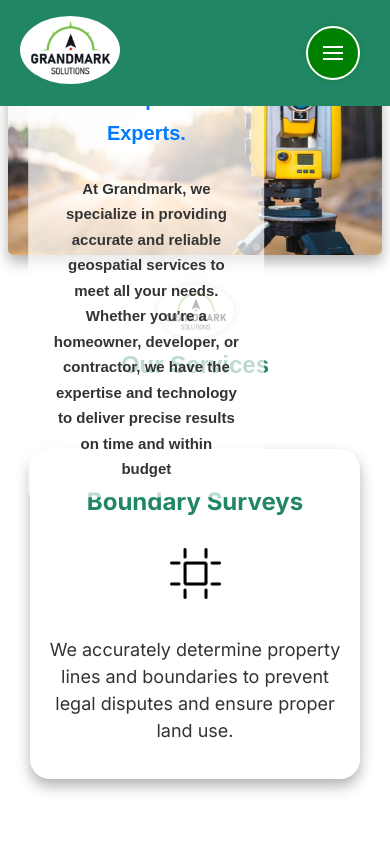
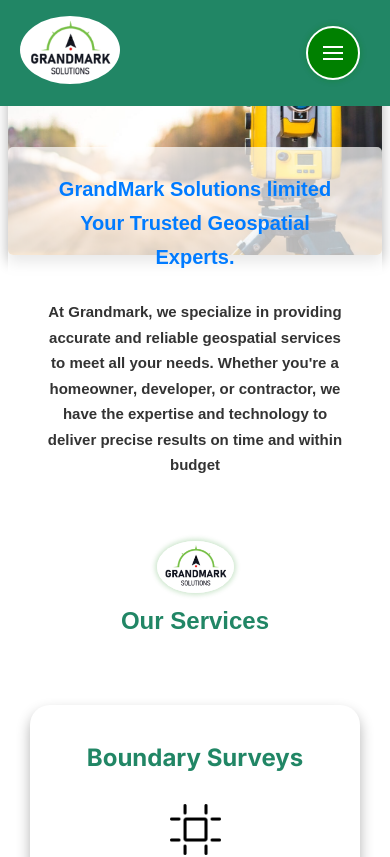
Before and after one commit to Pontuagi/grandMark-website, a Next.js app: page / in a window 390 px wide. Shown: the top 857 px of the page. Built offline with nearby package versions, Linux system fonts and the light colour scheme.

Commit message:
[fix: Responsiveness] - Made the home page more responsive.

```diff
--- a/src/app/indexPageClient.tsx
+++ b/src/app/indexPageClient.tsx
@@ -29,14 +29,26 @@
   align-items: center;
 `;
 
+const ImageCont = styled.div`
+  width: 100%;
+  position: relative;
+  display: flex;
+  align-items: center;
+  justify-content: center;
+
+  @media screen and (max-width: ${breakpoints.tablet}) {
+    flex-direction: column;
+    align-items: center;
+    margin-bottom: -170px;
+  }
+`;
+
 const HomeContainer = styled.div`
  position: absolute;
   display: flex;
   flex-direction: column;
   align-items: center;
   justify-content: center;
-  /*background-color: var(--blue);*/
-  /*padding: 20px;*/
   margin-top: 100px;
   top: 50%;
   left: 37%;
@@ -45,7 +57,11 @@
   transform: translate(-50%, -50%);
 
   @media screen and (max-width: ${breakpoints.tablet}) {
-    margin-bottom: 10px;
+    margin-top: 70px;
+    position: relative;
+    padding: 10px;
+    left: 50%;
+    top: 0;
   }
 `;
 
@@ -73,14 +89,6 @@
   }
 `;
 
-const ImageCont = styled.div`
-  width: 100%;
-  position: relative;
-  display: flex;
-  align-items: center;
-  justify-content: center;
-`;
-
 const HomeImage = styled.img`
   background-size: cover;
   background-position: center;
@@ -98,10 +106,10 @@
   justify-content: center;
   margin-bottom: 100px;
 
-  @media screen and (max-width: ${breakpoints.tablet} (
+  @media screen and (max-width: ${breakpoints.tablet}){
     gap: 30px;
     margin-bottom: 50px;
-  )
+  }
 `;
 
 const FaqSection = styled.div`
--- a/src/components/ChooseCard/ChooseCard.tsx
+++ b/src/components/ChooseCard/ChooseCard.tsx
@@ -32,6 +32,10 @@
   text-align: center;
   padding: 15px 0;
 
+  @media screen and (max-width: ${breakpoints.mobile}) {
+    font-size: 20px;
+  }
+
   @media screen and (max-width: ${breakpoints.tablet}) {
     font-size: 24px;
   }
@@ -44,8 +48,12 @@
   margin-bottom: 25px;
   text-align: center;
 
+  @media screen and (max-width: ${breakpoints.mobile}) {
+    font-size: 15px;
+  }
+
   @media screen and (max-width: ${breakpoints.tablet}) {
-    font-size: 17px;
+    font-size: 18px;
   }
 `;
 
--- a/src/components/Faq/Faq.tsx
+++ b/src/components/Faq/Faq.tsx
@@ -1,8 +1,8 @@
 import React, { useState } from "react";
 import styled from "styled-components";
+import breakpoints from "@/constants/breakpoints";
 
 const FAQContainer = styled.div`
-    /*margin: 20px 0;*/
     width: 100%;
 `;
 
@@ -30,6 +30,10 @@
     &:hover {
         background-color: var(--light-gray);
     }
+
+    @media screen and (max-width: ${breakpoints.mobile}){
+        font-size: 15px;
+    }
 `;
 
 const Icon = styled.span`
@@ -37,6 +41,10 @@
     font-weight: bold;
     color: var(--green);
     margin-left: 27px;
+
+    @media screen and (max-width: ${breakpoints.mobile}){
+        font-size: 22px;
+    }
 `;
 
 const Answer = styled.div`
@@ -46,6 +54,10 @@
     padding: 30px 15px 15px;
     font-size: 16px;
     display: ${props => (props.isVisible ? 'block' : 'none')};
+
+    @media screen and (max-width: ${breakpoints.mobile}){
+        font-size: 14px;
+    }
 `;
 
 const FAQ: React.FC<{ question: string; answer: string }> = ({ question, answer }) => {
--- a/src/components/ServiceCard/ServiceCard.tsx
+++ b/src/components/ServiceCard/ServiceCard.tsx
@@ -31,6 +31,10 @@
   text-align: center;
   padding: 20px 0;
 
+  @media screen and (max-width: ${breakpoints.mobile}) {
+    font-size: 20px;
+  }
+
   @media screen and (max-width: ${breakpoints.tablet}) {
     font-size: 24px;
   }
@@ -42,6 +46,10 @@
   color: var(--black);
   margin-bottom: 20px;
   text-align: center;
+
+  @media screen and (max-width: ${breakpoints.mobile}) {
+    font-size: 15px;
+  }
 
   @media screen and (max-width: ${breakpoints.tablet}) {
     font-size: 18px;
```
Lines whose indentation alone changed are shown as unchanged.
